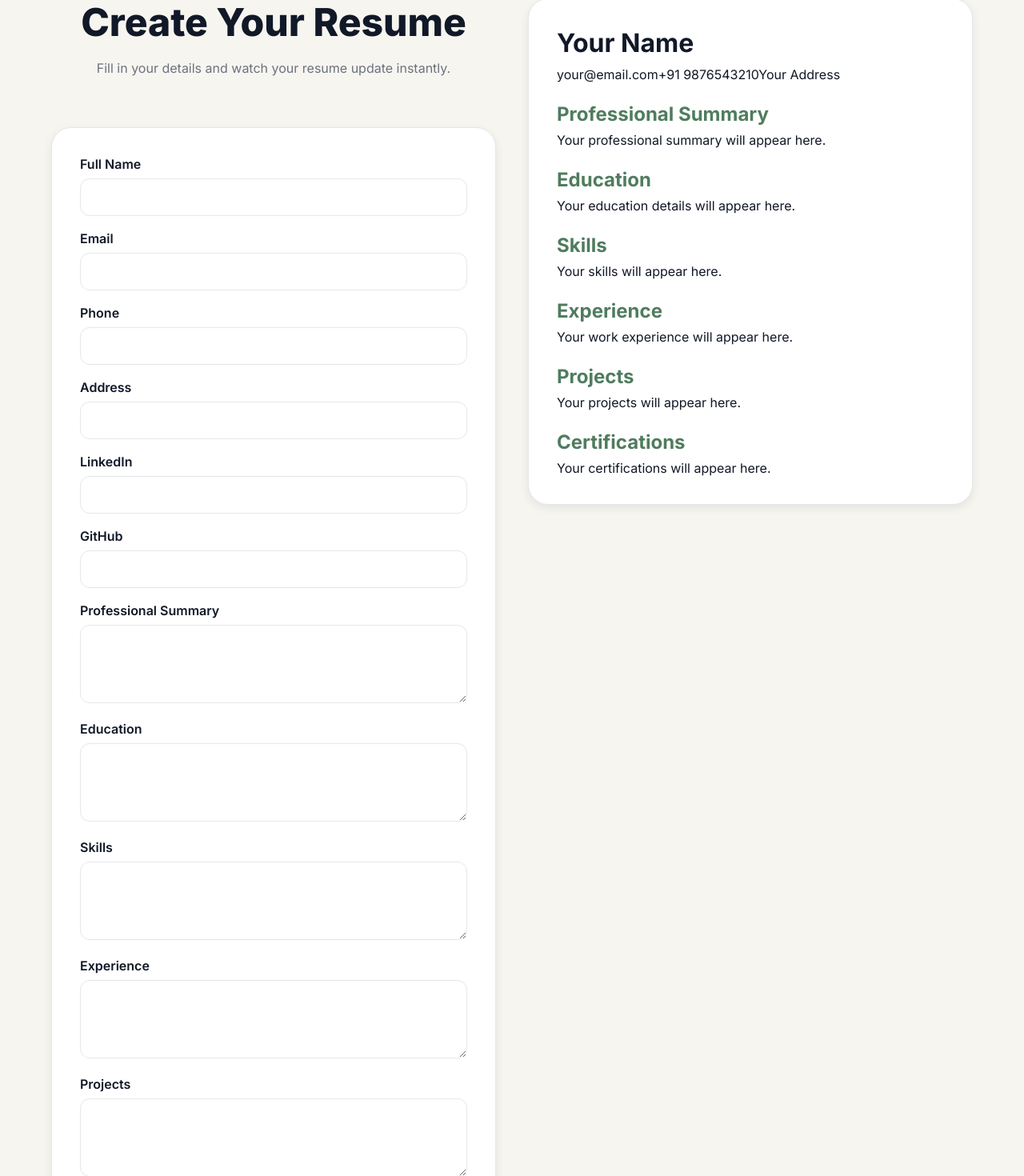
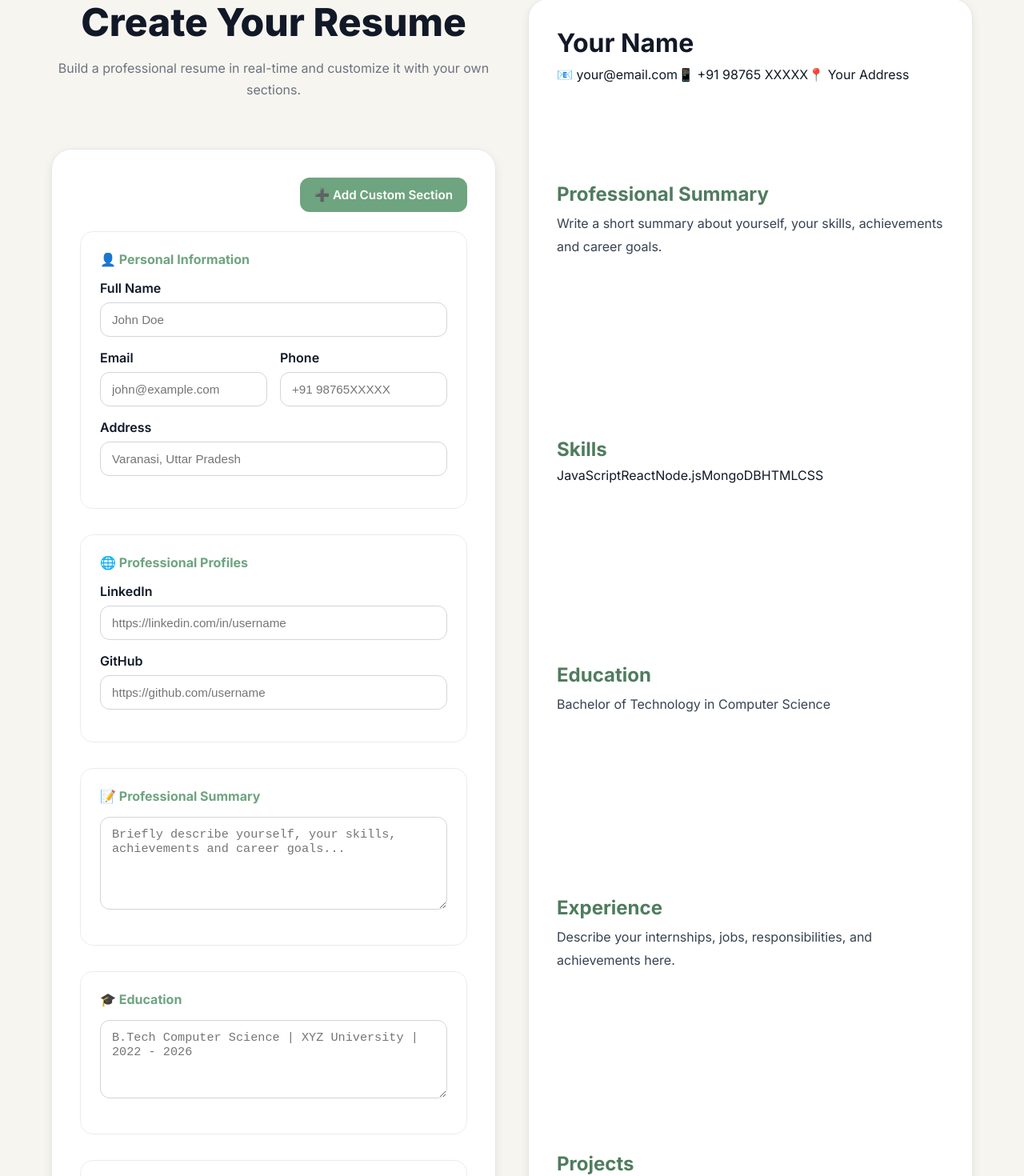
Before and after one commit to Sheikh-ASif/Resume-Builder, a React (Vite) app in the folder resume-builder/: page / in a window 1280 px wide. Shown: the part 3580-5050 px from the top of the page at 80% size. Built offline with nearby package versions, Linux system fonts and the light colour scheme.

Commit message:
enhancements

```diff
--- a/resume-builder/src/App.jsx
+++ b/resume-builder/src/App.jsx
@@ -1,5 +1,3 @@
-
-
 import { useState } from "react";
 
 import Header from "./components/layout/Header.jsx";
@@ -17,9 +15,10 @@ import { INITIAL_RESUME_DATA } from "./components/utils/constants";
 import { downloadResumePDF } from "./components/utils/pdfGenerator";
 
 function App() {
-  const [resumeData, setResumeData] = useState(
-    INITIAL_RESUME_DATA
-  );
+  const [resumeData, setResumeData] = useState({
+    ...INITIAL_RESUME_DATA,
+    customSections: [],
+  });
 
   const handleChange = (e) => {
     const { name, value } = e.target;
@@ -31,11 +30,54 @@ function App() {
   };
 
   const handleReset = () => {
-    setResumeData(INITIAL_RESUME_DATA);
+    setResumeData({
+      ...INITIAL_RESUME_DATA,
+      customSections: [],
+    });
   };
 
   const handleDownload = () => {
     downloadResumePDF();
+  };
+
+  // Add custom section
+  const handleAddSection = () => {
+    const title = prompt(
+      "Enter section name (Example: Achievements, Languages, Extracurricular Activities)"
+    );
+
+    if (!title?.trim()) return;
+
+    setResumeData((prev) => ({
+      ...prev,
+      customSections: [
+        ...prev.customSections,
+        {
+          id: Date.now(),
+          title,
+          content: "",
+        },
+      ],
+    }));
+  };
+
+  // Update custom section content
+  const handleCustomSectionChange = (
+    id,
+    value
+  ) => {
+    setResumeData((prev) => ({
+      ...prev,
+      customSections:
+        prev.customSections.map((section) =>
+          section.id === id
+            ? {
+                ...section,
+                content: value,
+              }
+            : section
+        ),
+    }));
   };
 
   return (
@@ -60,6 +102,10 @@ function App() {
             handleChange={handleChange}
             handleReset={handleReset}
             handleDownload={handleDownload}
+            handleAddSection={handleAddSection}
+            handleCustomSectionChange={
+              handleCustomSectionChange
+            }
           />
 
           <ResumePreview
--- a/resume-builder/src/components/Forms/ResumeForm.jsx
+++ b/resume-builder/src/components/Forms/ResumeForm.jsx
@@ -1,25 +1,33 @@
-
 const ResumeForm = ({
   resumeData,
   handleChange,
+  handleCustomSectionChange,
 }) => {
   return (
-    <>
+    <div className="resume-form">
+
+      {/* Personal Info */}
+      <div className="form-section">
+        <h3>👤 Personal Information</h3>
+
         <div className="input-group">
           <label>Full Name</label>
           <input
             type="text"
             name="name"
+            placeholder="John Doe"
             value={resumeData.name}
             onChange={handleChange}
           />
         </div>
 
+        <div className="input-row">
           <div className="input-group">
             <label>Email</label>
             <input
               type="email"
               name="email"
+              placeholder="john@example.com"
               value={resumeData.email}
               onChange={handleChange}
             />
@@ -30,9 +38,11 @@ const ResumeForm = ({
             <input
               type="text"
               name="phone"
+              placeholder="+91 98765XXXXX"
               value={resumeData.phone}
               onChange={handleChange}
             />
+          </div>
         </div>
 
         <div className="input-group">
@@ -40,16 +50,23 @@ const ResumeForm = ({
           <input
             type="text"
             name="address"
+            placeholder="Varanasi, Uttar Pradesh"
             value={resumeData.address}
             onChange={handleChange}
           />
         </div>
+      </div>
+
+      {/* Professional Profiles */}
+      <div className="form-section">
+        <h3>🌐 Professional Profiles</h3>
 
         <div className="input-group">
           <label>LinkedIn</label>
           <input
             type="text"
             name="linkedin"
+            placeholder="https://linkedin.com/in/username"
             value={resumeData.linkedin}
             onChange={handleChange}
           />
@@ -60,71 +77,129 @@ const ResumeForm = ({
           <input
             type="text"
             name="github"
+            placeholder="https://github.com/username"
             value={resumeData.github}
             onChange={handleChange}
           />
         </div>
+      </div>
+
+      {/* Summary */}
+      <div className="form-section">
+        <h3>📝 Professional Summary</h3>
 
         <div className="input-group">
-        <label>Professional Summary</label>
           <textarea
-          rows="4"
+            rows="5"
             name="summary"
+            placeholder="Briefly describe yourself, your skills, achievements and career goals..."
             value={resumeData.summary}
             onChange={handleChange}
           />
         </div>
+      </div>
+
+      {/* Education */}
+      <div className="form-section">
+        <h3>🎓 Education</h3>
 
         <div className="input-group">
-        <label>Education</label>
           <textarea
             rows="4"
             name="education"
+            placeholder="B.Tech Computer Science | XYZ University | 2022 - 2026"
             value={resumeData.education}
             onChange={handleChange}
           />
         </div>
+      </div>
+
+      {/* Skills */}
+      <div className="form-section">
+        <h3>⚡ Skills</h3>
 
         <div className="input-group">
-        <label>Skills</label>
           <textarea
-          rows="4"
+            rows="3"
             name="skills"
+            placeholder="React, JavaScript, Node.js, MongoDB..."
             value={resumeData.skills}
             onChange={handleChange}
           />
         </div>
+      </div>
+
+      {/* Experience */}
+      <div className="form-section">
+        <h3>💼 Experience</h3>
 
         <div className="input-group">
-        <label>Experience</label>
           <textarea
-          rows="4"
+            rows="5"
             name="experience"
+            placeholder="Describe your work experience..."
             value={resumeData.experience}
             onChange={handleChange}
           />
         </div>
+      </div>
+
+      {/* Projects */}
+      <div className="form-section">
+        <h3>🚀 Projects</h3>
 
         <div className="input-group">
-        <label>Projects</label>
           <textarea
-          rows="4"
+            rows="5"
             name="projects"
+            placeholder="Describe your key projects..."
             value={resumeData.projects}
             onChange={handleChange}
           />
         </div>
+      </div>
+
+      {/* Certifications */}
+      <div className="form-section">
+        <h3>🏆 Certifications</h3>
 
         <div className="input-group">
-        <label>Certifications</label>
           <textarea
             rows="4"
             name="certifications"
+            placeholder="AWS Cloud Practitioner, Meta Frontend Developer..."
             value={resumeData.certifications}
             onChange={handleChange}
           />
         </div>
-    </>
+      </div>
+
+      {/* Dynamic Custom Sections */}
+      {resumeData.customSections?.map(
+        (section) => (
+          <div
+            key={section.id}
+            className="form-section custom-section"
+          >
+            <h3>✨ {section.title}</h3>
+
+            <div className="input-group">
+              <textarea
+                rows="4"
+                placeholder={`Enter ${section.title} details...`}
+                value={section.content}
+                onChange={(e) =>
+                  handleCustomSectionChange(
+                    section.id,
+                    e.target.value
+                  )
+                }
+              />
+            </div>
+          </div>
+        )
+      )}
+    </div>
   );
 };
 
--- a/resume-builder/src/components/sections/ResumeBuilder.jsx
+++ b/resume-builder/src/components/sections/ResumeBuilder.jsx
@@ -1,4 +1,3 @@
-
 import ResumeForm from "../Forms/ResumeForm";
 import ActionButtons from "../buttons/ActionButtons";
 
@@ -7,30 +6,50 @@ const ResumeBuilder = ({
   handleChange,
   handleReset,
   handleDownload,
+  handleAddSection,
+  handleCustomSectionChange,
 }) => {
   return (
-    <section id="builder" className="resume-builder">
+    <section
+      id="builder"
+      className="resume-builder"
+    >
       <div className="section-heading">
         <h2>Create Your Resume</h2>
+
         <p>
-          Fill in your details and watch your resume
-          update instantly.
+          Build a professional resume in
+          real-time and customize it with
+          your own sections.
         </p>
       </div>
 
       <div className="builder-container">
         <div className="builder-form">
 
+          {/* Add Custom Section */}
+          <div className="builder-tools">
+            <button
+              type="button"
+              className="add-section-btn"
+              onClick={handleAddSection}
+            >
+              ➕ Add Custom Section
+            </button>
+          </div>
+
           <ResumeForm
             resumeData={resumeData}
             handleChange={handleChange}
+            handleCustomSectionChange={
+              handleCustomSectionChange
+            }
           />
 
           <ActionButtons
             handleDownload={handleDownload}
             handleReset={handleReset}
           />
-
         </div>
       </div>
     </section>
--- a/resume-builder/src/components/sections/ResumePreview.jsx
+++ b/resume-builder/src/components/sections/ResumePreview.jsx
@@ -1,110 +1,165 @@
+const ResumePreview = ({ resumeData }) => {
+  const skills = resumeData.skills
+    ? resumeData.skills
+        .split(",")
+        .map((skill) => skill.trim())
+        .filter(Boolean)
+    : [];
 
-
-const ResumePreview = ({ resumeData }) => {
   return (
     <section className="resume-preview-section">
       <div
         className="resume-preview"
         id="resume-preview"
       >
-        {/* Resume Header */}
-        <div className="resume-header">
-          <h1>
+        {/* Header */}
+        <header className="resume-header">
+          <h1 className="resume-name">
             {resumeData.name || "Your Name"}
           </h1>
 
           <div className="resume-contact">
             <span>
-              {resumeData.email || "your@email.com"}
+              📧 {resumeData.email || "your@email.com"}
             </span>
 
             <span>
-              {resumeData.phone || "+91 9876543210"}
+              📱 {resumeData.phone || "+91 98765 XXXXX"}
             </span>
 
             <span>
-              {resumeData.address || "Your Address"}
+              📍 {resumeData.address || "Your Address"}
             </span>
           </div>
 
-          {(resumeData.linkedin || resumeData.github) && (
+          {(resumeData.linkedin ||
+            resumeData.github) && (
             <div className="resume-links">
               {resumeData.linkedin && (
-                <p>
-                  <strong>LinkedIn:</strong>{" "}
-                  {resumeData.linkedin}
-                </p>
+                <a
+                  href={resumeData.linkedin}
+                  target="_blank"
+                  rel="noreferrer"
+                >
+                  LinkedIn
+                </a>
               )}
 
               {resumeData.github && (
-                <p>
-                  <strong>GitHub:</strong>{" "}
-                  {resumeData.github}
-                </p>
+                <a
+                  href={resumeData.github}
+                  target="_blank"
+                  rel="noreferrer"
+                >
+                  GitHub
+                </a>
               )}
             </div>
           )}
-        </div>
+        </header>
 
         {/* Summary */}
-        <div className="resume-section">
+        <section className="resume-section">
           <h2>Professional Summary</h2>
 
-          <p>
+          <div className="resume-content">
             {resumeData.summary ||
-              "Your professional summary will appear here."}
-          </p>
-        </div>
+              "Write a short summary about yourself, your skills, achievements and career goals."}
+          </div>
+        </section>
+
+        {/* Skills */}
+        <section className="resume-section">
+          <h2>Skills</h2>
+
+          {skills.length > 0 ? (
+            <div className="skills-container">
+              {skills.map((skill, index) => (
+                <span
+                  key={index}
+                  className="skill-tag"
+                >
+                  {skill}
+                </span>
+              ))}
+            </div>
+          ) : (
+            <div className="skills-container">
+              {[
+                "JavaScript",
+                "React",
+                "Node.js",
+                "MongoDB",
+                "HTML",
+                "CSS",
+              ].map((skill) => (
+                <span
+                  key={skill}
+                  className="skill-tag"
+                >
+                  {skill}
+                </span>
+              ))}
+            </div>
+          )}
+        </section>
 
         {/* Education */}
-        <div className="resume-section">
+        <section className="resume-section">
           <h2>Education</h2>
 
-          <p>
+          <div className="resume-content">
             {resumeData.education ||
-              "Your education details will appear here."}
-          </p>
-        </div>
-
-        {/* Skills */}
-        <div className="resume-section">
-          <h2>Skills</h2>
-
-          <p>
-            {resumeData.skills ||
-              "Your skills will appear here."}
-          </p>
-        </div>
+              "Bachelor of Technology in Computer Science"}
+          </div>
+        </section>
 
         {/* Experience */}
-        <div className="resume-section">
+        <section className="resume-section">
           <h2>Experience</h2>
 
-          <p>
+          <div className="resume-content">
             {resumeData.experience ||
-              "Your work experience will appear here."}
-          </p>
-        </div>
+              "Describe your internships, jobs, responsibilities, and achievements here."}
+          </div>
+        </section>
 
         {/* Projects */}
-        <div className="resume-section">
+        <section className="resume-section">
           <h2>Projects</h2>
 
-          <p>
+          <div className="resume-content">
             {resumeData.projects ||
-              "Your projects will appear here."}
-          </p>
-        </div>
+              "Mention your key projects, technologies used, and outcomes."}
+          </div>
+        </section>
 
         {/* Certifications */}
-        <div className="resume-section">
+        <section className="resume-section">
           <h2>Certifications</h2>
 
-          <p>
+          <div className="resume-content">
             {resumeData.certifications ||
-              "Your certifications will appear here."}
-          </p>
-        </div>
+              "List your certifications and completed courses here."}
+          </div>
+        </section>
+
+        {/* Custom Sections */}
+        {resumeData.customSections?.map(
+          (section) => (
+            <section
+              key={section.id}
+              className="resume-section custom-preview-section"
+            >
+              <h2>{section.title}</h2>
+
+              <div className="resume-content">
+                {section.content ||
+                  `Add details for ${section.title}`}
+              </div>
+            </section>
+          )
+        )}
       </div>
     </section>
   );
--- a/resume-builder/src/index.css
+++ b/resume-builder/src/index.css
@@ -739,3 +739,164 @@ body[data-theme="dark"] {
     font-size: 2.2rem;
   }
 }
+
+
+.resume-content {
+  line-height: 1.8;
+  color: #374151;
+  white-space: pre-line;
+}
+
+.resume-section {
+  position: relative;
+  transition: all 0.25s ease;
+}
+
+.resume-section:hover {
+  transform: translateX(4px);
+}
+
+.resume-links a {
+  position: relative;
+}
+
+.resume-links a::after {
+  content: "";
+  position: absolute;
+  left: 0;
+  bottom: -3px;
+  width: 0;
+  height: 2px;
+  background: var(--primary);
+  transition: width 0.25s ease;
+}
+
+.resume-links a:hover::after {
+  width: 100%;
+}
+
+.form-section {
+  margin-bottom: 2rem;
+  padding: 1.5rem;
+  background: var(--card-bg);
+  border: 1px solid rgba(0,0,0,0.08);
+  border-radius: 16px;
+}
+
+.form-section h3 {
+  margin-bottom: 1rem;
+  font-size: 1rem;
+  font-weight: 700;
+  color: var(--primary);
+}
+
+.input-row {
+  display: grid;
+  grid-template-columns: 1fr 1fr;
+  gap: 1rem;
+}
+
+.input-group {
+  margin-bottom: 1rem;
+}
+
+.input-group label {
+  display: block;
+  margin-bottom: .5rem;
+  font-weight: 600;
+}
+
+.input-group input,
+.input-group textarea {
+  width: 100%;
+  padding: 12px 14px;
+  border: 1px solid #d1d5db;
+  border-radius: 12px;
+  transition: .25s;
+  font-size: .95rem;
+}
+
+.input-group input:focus,
+.input-group textarea:focus {
+  border-color: var(--primary);
+  box-shadow: 0 0 0 4px rgba(110,164,127,.15);
+  outline: none;
+}
+
+@media (max-width:768px) {
+  .input-row {
+    grid-template-columns: 1fr;
+  }
+}
+
+/* Builder Tools */
+
+.builder-tools {
+  display: flex;
+  justify-content: flex-end;
+  margin-bottom: 1.5rem;
+}
+
+.add-section-btn {
+  border: none;
+  outline: none;
+  cursor: pointer;
+
+  padding: 12px 18px;
+
+  border-radius: 12px;
+
+  background: var(--primary);
+
+  color: white;
+
+  font-size: 0.95rem;
+  font-weight: 600;
+
+  transition: all 0.25s ease;
+}
+
+.add-section-btn:hover {
+  transform: translateY(-2px);
+
+  opacity: 0.9;
+}
+
+.add-section-btn:active {
+  transform: scale(0.98);
+}
+
+.custom-section {
+  border: 1px dashed var(--primary);
+  position: relative;
+}
+
+.custom-section h3 {
+  color: var(--primary);
+}
+
+.custom-section textarea {
+  min-height: 120px;
+}
+
+/* Custom Dynamic Sections */
+
+.custom-preview-section {
+  animation: fadeUp 0.4s ease;
+}
+
+.custom-preview-section h2 {
+  color: var(--primary);
+}
+
+@keyframes fadeUp {
+  from {
+    opacity: 0;
+    transform: translateY(12px);
+  }
+
+  to {
+    opacity: 1;
+    transform: translateY(0);
+  }
+}
```
Lines whose indentation alone changed are shown as unchanged.
